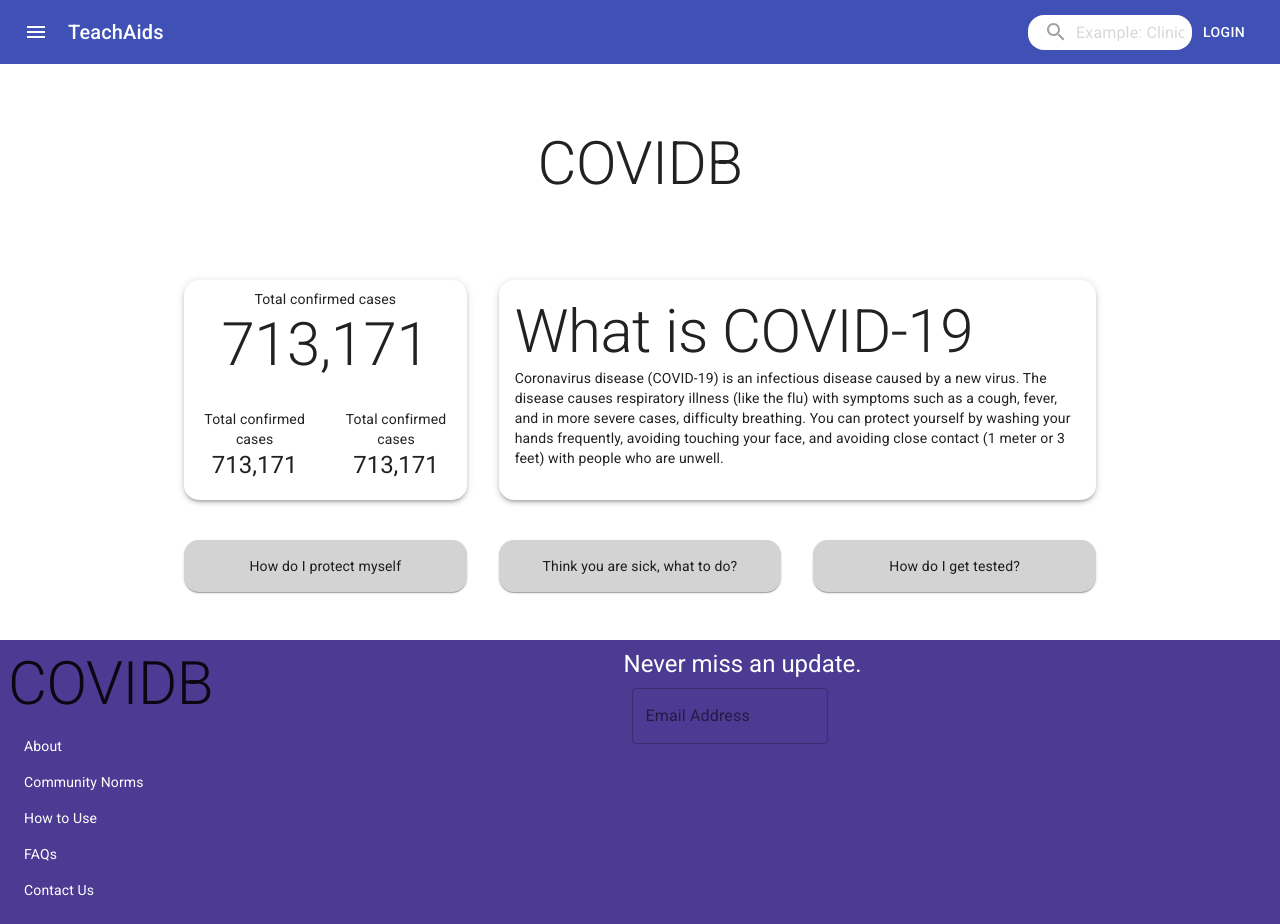
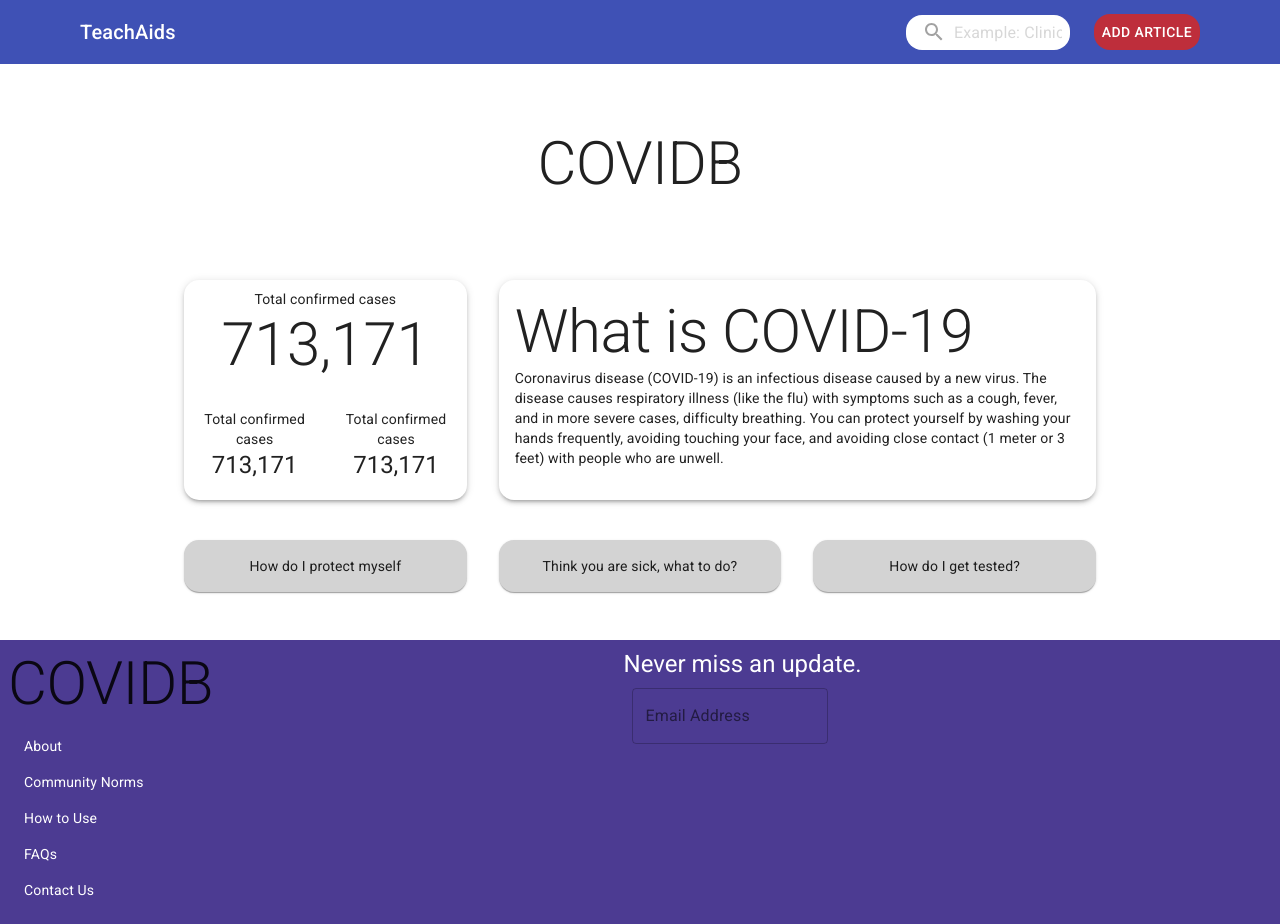
Before and after one commit to kevin20841/covidb-app, a React (Create React App) app: page / in a window 1280 px wide. Built offline with nearby package versions, Linux system fonts and the light colour scheme.

Commit message:
small updates to toolbar. Need spacing edits

```diff
--- a/src/navigation.js
+++ b/src/navigation.js
@@ -19,6 +19,7 @@
   title: {
     flexGrow: 1,
     display: 'none',
+    marginLeft: theme.spacing(7),
     [theme.breakpoints.up('sm')]: {
       display: 'block',
     },
@@ -30,10 +31,10 @@
     '&:hover': {
       backgroundColor: 'white',
     },
-    marginLeft: 0,
+    //marginLeft: 0,
     width: '100%',
-    [theme.breakpoints.up('sm')]: {
-      marginLeft: theme.spacing(1),
+    [theme.breakpoints.up('xs')]: {
+      marginLeft: theme.spacing(6),
       width: 'auto',
     },
   },
@@ -65,6 +66,13 @@
   },
   clickButton: {
     marginRight: theme.spacing(7),
+    marginLeft: theme.spacing(3),
+    borderRadius: 16,
+    color:'white', //hot pink
+    backgroundColor: '#BE2E3B',
+    '&:hover': {
+      backgroundColor: '#A2A2A2',
+    },
   },
 }));
 
@@ -75,14 +83,6 @@
     <div className={classes.root}>
       <AppBar position="static">
         <Toolbar>
-          <IconButton
-            edge="start"
-            className={classes.menuButton}
-            color="inherit"
-            aria-label="open drawer"
-          >
-            <MenuIcon />
-          </IconButton>
           <Typography className={classes.title} variant="h6" noWrap>
             TeachAids
           </Typography>
@@ -99,7 +99,7 @@
               inputProps={{ 'aria-label': 'search' }}
             />
           </div>
-          <Button color="inherit">Login</Button>
+          <Button className={classes.clickButton}>Add Article</Button>
         </Toolbar>
       </AppBar>
     </div>
```
